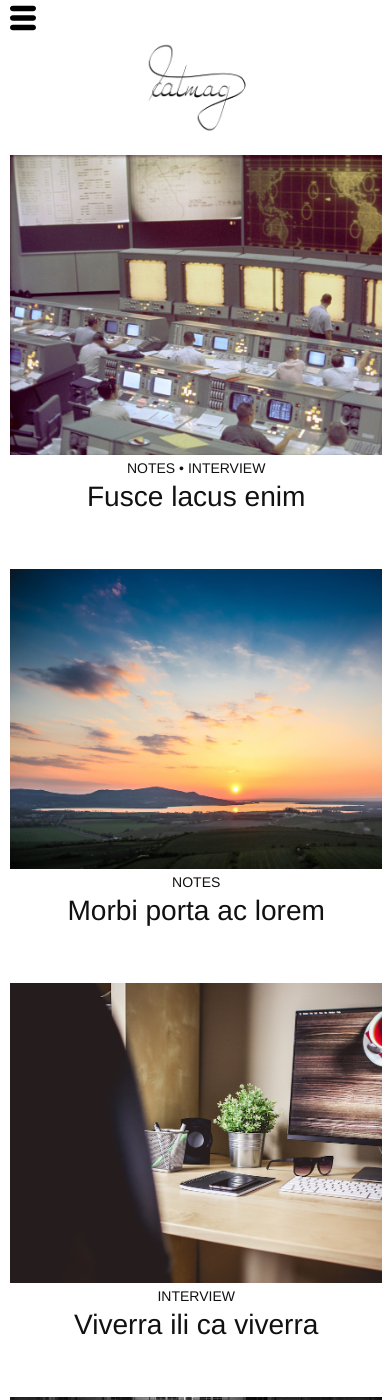
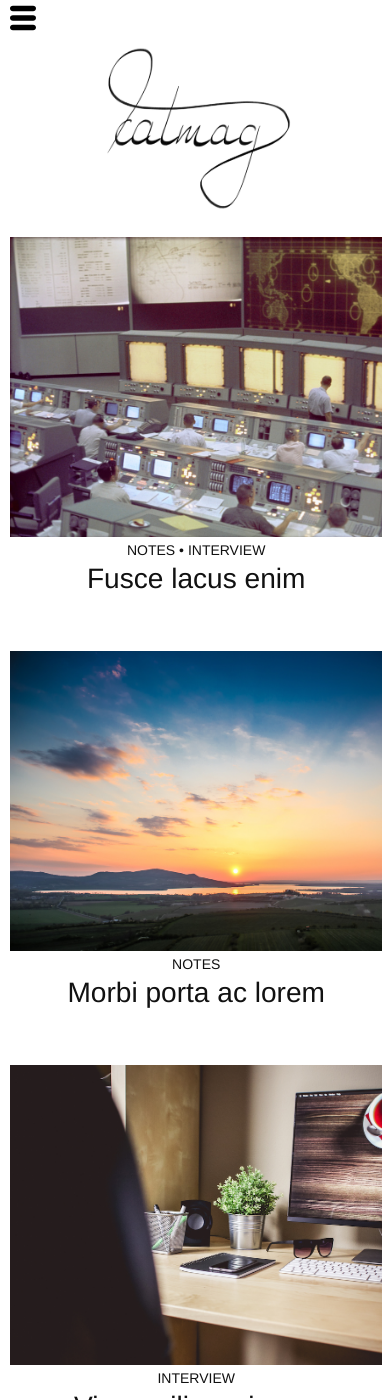
Before and after one commit to katmag/katmag.github.io, a Jekyll site: the page built from index.html, in a window 390 px wide and 1400 px high. Built offline with Jekyll 4.4.1, drawn with Linux system fonts in a browser that asks for light colours; nearby versions of some CDN libraries.

Commit message:
Mobile logo turi uzimti ne trecdali ploto, o 60%

```diff
--- a/_sass/_layout.scss
+++ b/_sass/_layout.scss
@@ -51,13 +51,13 @@
 }
 .title-bar {
     .table-left {
-        @include table-cell(left);
+        @include table-cell(left, 20%);
     }
     .site-logo {
-        @include table-cell(center);
+        @include table-cell(center, 60%);
     }
     .table-right {
-        @include table-cell(right);
+        @include table-cell(right, 20%);
     }
 }
 
--- a/css/main.scss
+++ b/css/main.scss
@@ -47,7 +47,7 @@ $mobile-ribbon-height: $icon-size-mobile + $spacing-unit;
     }
 }
 
-@mixin table-cell($align) {
+@mixin table-cell($align, $width) {
     width: $content-width;
     padding-top: 0px;
     text-align: $align;
@@ -55,6 +55,9 @@ $mobile-ribbon-height: $icon-size-mobile + $spacing-unit;
     vertical-align: middle;
     //line-height: $nav-height;
     padding: $spacing-unit / 2;
+	@include media-query($on-palm) {
+		width: $width;
+	}
 }
 
 @mixin basic-icon($icon-url) {
```
